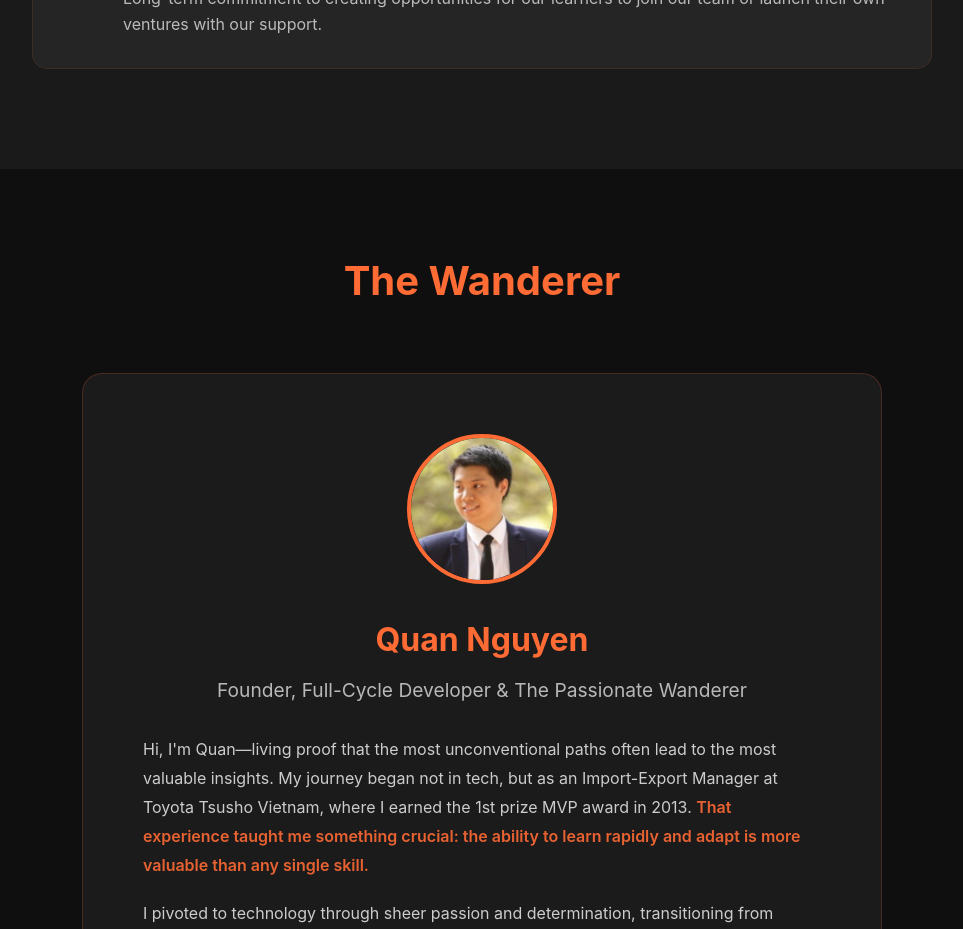
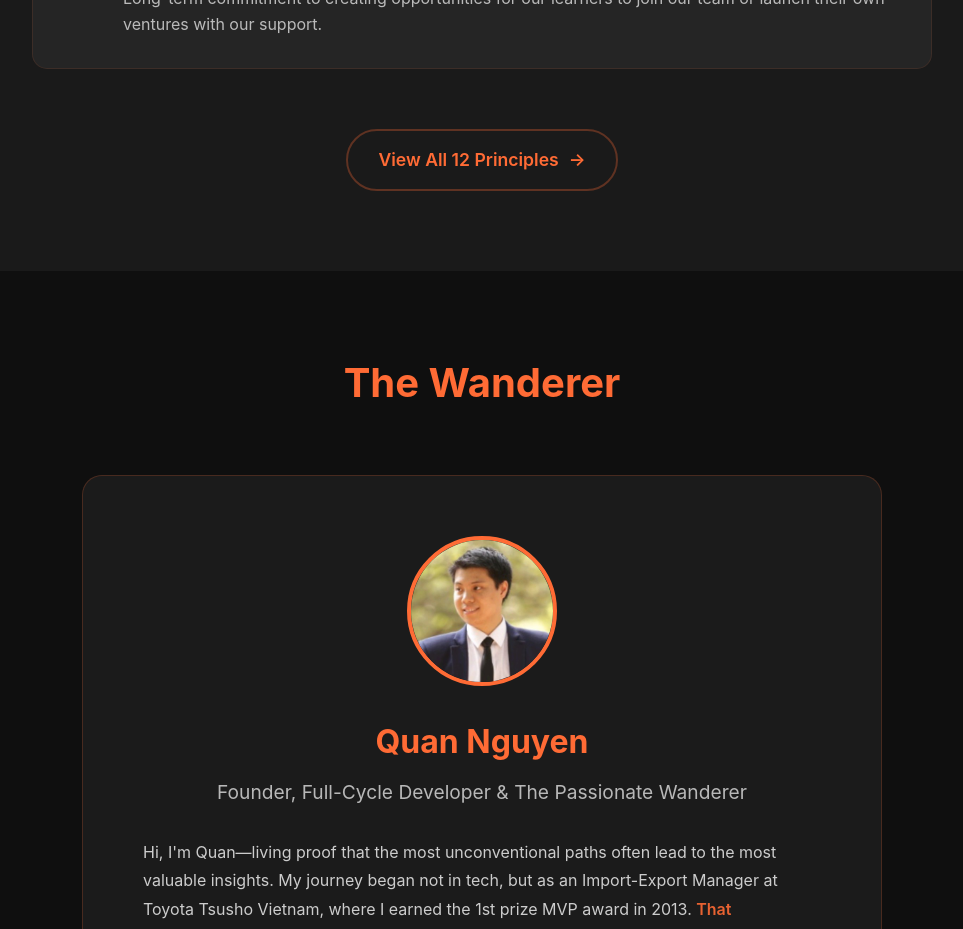
Before and after one commit to skill-wanderer/skill-wanderer-landing-page, a Nuxt app: page /about in a window 1280 px wide. Shown: the part 5840-6769 px from the top of the page, without its empty margins (158-1121 px from the left). Built offline with nearby package versions, Linux system fonts and the light colour scheme.

Commit message:
Add 'View All 12 Principles' button to About page
Co-authored-by: JimmyYouhei <37929072+JimmyYouhei@users.noreply.github.com>

```diff
--- a/pages/about.vue
+++ b/pages/about.vue
@@ -185,6 +185,12 @@
             <h3>Pathways for Learners</h3>
             <p>Long-term commitment to creating opportunities for our learners to join our team or launch their own ventures with our support.</p>
           </div>
+        </div>
+        <div class="principles-cta" style="animation-delay: 0.6s;">
+          <NuxtLink to="/principles" class="btn btn-outline">
+            View All 12 Principles
+            <span>→</span>
+          </NuxtLink>
         </div>
       </div>
     </section>    <!-- Team Section -->
@@ -659,6 +665,27 @@ body {
   box-shadow: 0 4px 20px rgba(255, 107, 53, 0.2);
 }
 
+.btn-outline {
+  background: transparent;
+  color: var(--primary-orange);
+  border: 2px solid rgba(255, 107, 53, 0.3);
+  box-shadow: none;
+}
+
+.btn-outline:hover {
+  background: rgba(255, 107, 53, 0.1);
+  border-color: var(--primary-orange);
+  transform: translateY(-2px);
+}
+
+/* Principles CTA */
+.principles-cta {
+  text-align: center;
+  margin-top: 60px;
+  opacity: 0;
+  animation: fadeInUp 0.6s ease-out forwards;
+}
+
 /* Animations */
 @keyframes fadeInUp {
   from {
```
